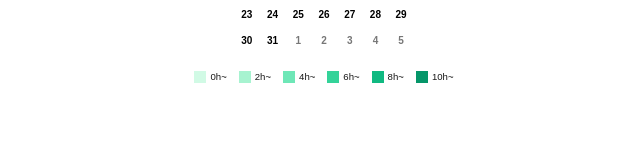
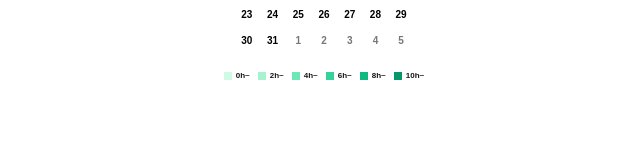
Before and after one commit to kkodai1209/heatmap-widget, a Next.js app: page / in a window 1280 px wide. Shown: the part 156-300 px from the top of the page, without its empty margins (316-956 px from the left). Built offline with nearby package versions, Linux system fonts and the light colour scheme; no server answers.

Commit message:
Fix Netlify deploy issues

```diff
--- a/src/app/page.js
+++ b/src/app/page.js
@@ -55,30 +55,30 @@ const HeatmapCalendar = () => {
         formatDay={(locale, date) => format(date, "d")}
       />
       {/* 凡例を横並びに変更 */}
-      <div className="mt-4 flex space-x-3">
+      <div className="mt-4 flex space-x-2">
         <div className="flex items-center space-x-1">
-          <div className="w-3 h-3 tile-green-1"></div>
-          <span className="text-xxs">0h~</span>
+          <div className="w-2 h-2 tile-green-1"></div>
+          <span className="text-xxs font-bold">0h~</span>
         </div>
         <div className="flex items-center space-x-1">
-          <div className="w-3 h-3 tile-green-2"></div>
-          <span className="text-xxs">2h~</span>
+          <div className="w-2 h-2 tile-green-2"></div>
+          <span className="text-xxs font-bold">2h~</span>
         </div>
         <div className="flex items-center space-x-1">
-          <div className="w-3 h-3 tile-green-3"></div>
-          <span className="text-xxs">4h~</span>
+          <div className="w-2 h-2 tile-green-3"></div>
+          <span className="text-xxs font-bold">4h~</span>
         </div>
         <div className="flex items-center space-x-1">
-          <div className="w-3 h-3 tile-green-4"></div>
-          <span className="text-xxs">6h~</span>
+          <div className="w-2 h-2 tile-green-4"></div>
+          <span className="text-xxs font-bold">6h~</span>
         </div>
         <div className="flex items-center space-x-1">
-          <div className="w-3 h-3 tile-green-5"></div>
-          <span className="text-xxs">8h~</span>
+          <div className="w-2 h-2 tile-green-5"></div>
+          <span className="text-xxs font-bold">8h~</span>
         </div>
         <div className="flex items-center space-x-1">
-          <div className="w-3 h-3 tile-green-6"></div>
-          <span className="text-xxs">10h~</span>
+          <div className="w-2 h-2 tile-green-6"></div>
+          <span className="text-xxs font-bold">10h~</span>
         </div>
       </div>
       <style>{`
@@ -163,7 +163,7 @@ const HeatmapCalendar = () => {
           margin: 0 !important;
         }
         .text-xxs {
-          font-size: 0.6rem; /* 文字をさらに小さく */
+          font-size: 0.5rem; /* 文字をさらに小さく */
         }
       `}</style>
     </div>
```
